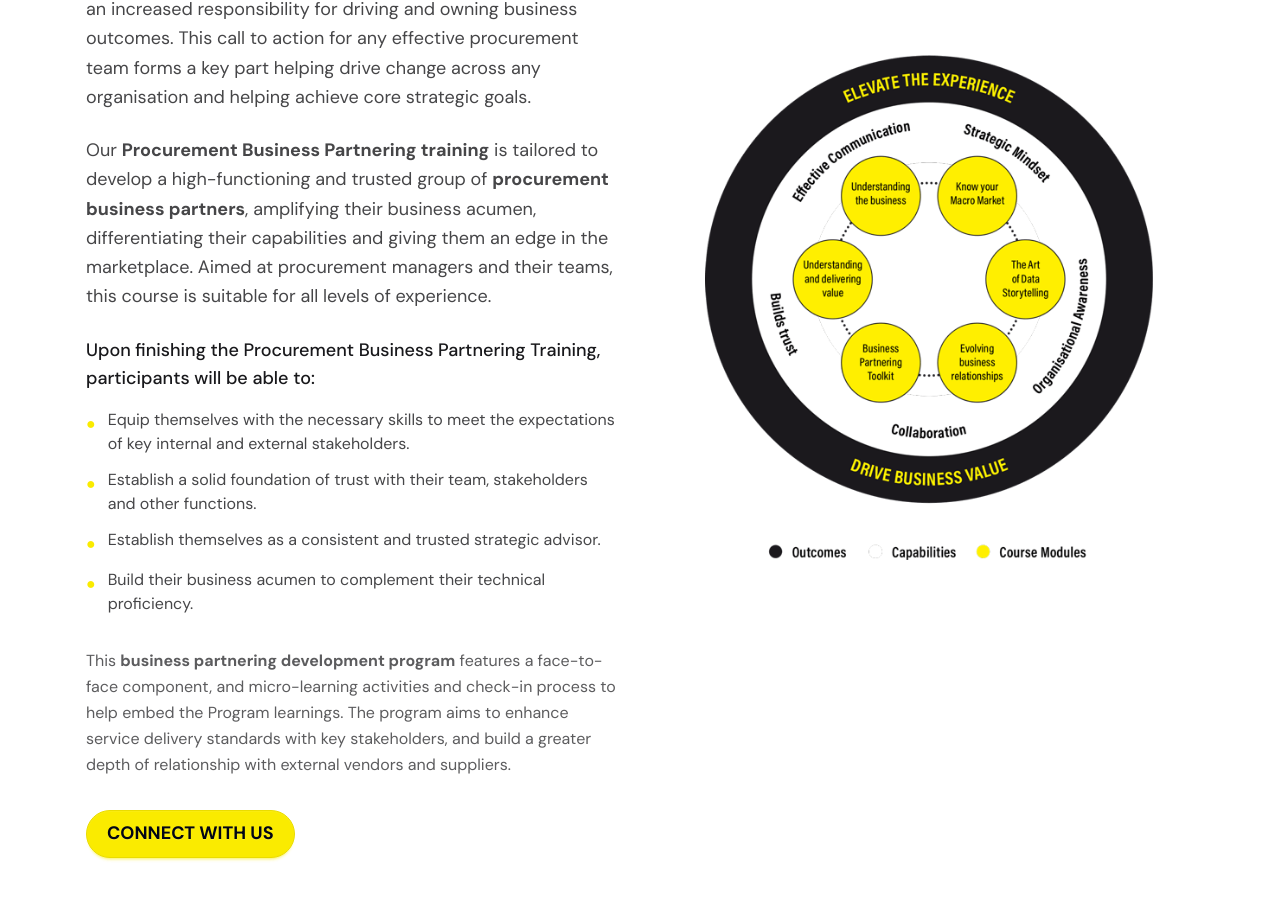
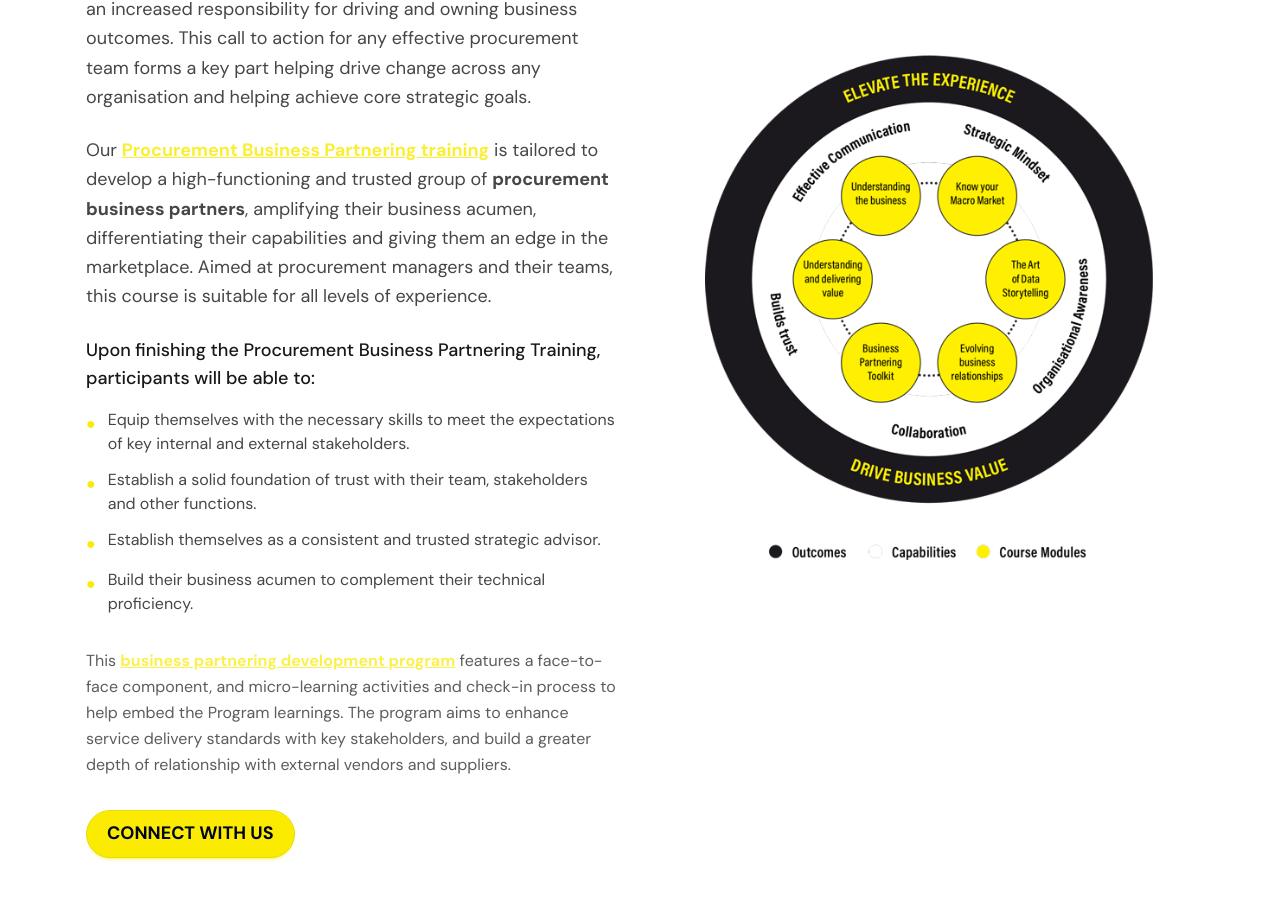
Before and after one commit to lsshawn/impactology-site, a SvelteKit app: page /procurement-business-partnering in a window 1280 px wide. Shown: the part 2492-3392 px from the top of the page. Built offline with nearby package versions, Linux system fonts and the light colour scheme; no server answers; a web font is replaced by a local one.

Commit message:
fix pages

```diff
--- a/src/routes/hr-business-partnering/+page.svelte
+++ b/src/routes/hr-business-partnering/+page.svelte
@@ -141,8 +141,8 @@
 				<div in:fly={{ x: -30, duration: 600 }}>
 					<p class="text-lg leading-relaxed mb-6 opacity-80">
 						Take the step towards building a high-performing and trusted HR team – amplify the
-						impact of your team and align your business partnering approach to business needs of your
-						key stakeholders – take your business partnering to the next level.
+						impact of your team and align your business partnering approach to business needs of
+						your key stakeholders – take your business partnering to the next level.
 					</p>
 					<p class="text-xl font-bold mb-6 opacity-90">
 						Experts in change. Builders of trust. Leaders in collaboration.
@@ -151,7 +151,9 @@
 						Enhancing your HR / People & Culture operations starts with trust: trust in each other
 						and in the team's capabilities. Consistently executing the basics of business partnering
 						is crucial. When you get these fundamentals right, building sustainable and proactive
-						relationships with stakeholders becomes easier.
+						relationships with stakeholders becomes easier. Just like in life, trust is earned
+						through consistency and respect. Focus on these essentials, and your team, like a
+						well-coached high performing team, will thrive.
 					</p>
 					<p class="text-lg leading-relaxed mb-6 opacity-80">
 						The HR / People & Culture Business Partnering Impact Program is designed to empower your
@@ -293,9 +295,9 @@
 					</p>
 					<p class="text-lg leading-relaxed mb-6 opacity-80">
 						Our HR/People & Culture Business Partnering IMPACT Program initiative is tailored to
-						develop a high-functioning and trusted group of HR/P&C business partners, building
-						their commercial acumen, differentiating their capabilities and giving them an edge in
-						the marketplace. Aimed at HR / People & Culture managers and their teams, this learning
+						develop a high-functioning and trusted group of HR/P&C business partners, building their
+						commercial acumen, differentiating their capabilities and giving them an edge in the
+						marketplace. Aimed at HR / People & Culture managers and their teams, this learning
 						program is suitable for all levels of experience.
 					</p>
 					<p class="text-lg font-medium mb-4">
@@ -305,8 +307,8 @@
 						<li class="flex items-start gap-3">
 							<span class="text-primary mt-1 shrink-0">●</span>
 							<span class="opacity-80"
-								>Equip themselves with the necessary skills to meet the expectations of key
-								internal and external stakeholders.</span
+								>Equip themselves with the necessary skills to meet the expectations of key internal
+								and external stakeholders.</span
 							>
 						</li>
 						<li class="flex items-start gap-3">
--- a/src/routes/leadership-development-for-bpos/+page.svelte
+++ b/src/routes/leadership-development-for-bpos/+page.svelte
@@ -44,7 +44,7 @@
 			title: 'KNOW YOUR BUSINESS',
 			subtitle: 'How BPO leaders can align with client and organisational goals',
 			description:
-				'BPO leaders who understand both their organisation and their clients\' businesses are better positioned to deliver value. This module covers the core elements of business models and how BPO leaders can use this knowledge to align services, drive better outcomes and support informed decision-making.'
+				"BPO leaders who understand both their organisation and their clients' businesses are better positioned to deliver value. This module covers the core elements of business models and how BPO leaders can use this knowledge to align services, drive better outcomes and support informed decision-making."
 		},
 		{
 			icon: '/bpip-icon02.webp',
@@ -58,7 +58,7 @@
 			title: 'KNOW YOUR ENVIRONMENT',
 			subtitle: 'Adapting to industry trends and client dynamics',
 			description:
-				'BPO leaders operate in dynamic environments shaped by technology, industry trends, and evolving client expectations. This module builds your capacity to scan and understand the macro environment, identify emerging trends, and adapt your team\'s approach to stay ahead of change and deliver consistent value.'
+				"BPO leaders operate in dynamic environments shaped by technology, industry trends, and evolving client expectations. This module builds your capacity to scan and understand the macro environment, identify emerging trends, and adapt your team's approach to stay ahead of change and deliver consistent value."
 		},
 		{
 			icon: '/bpip-icon04.webp',
@@ -79,7 +79,7 @@
 			title: 'KNOW THE VALUE YOU DELIVER',
 			subtitle: "Articulating and measuring your team's impact",
 			description:
-				"To demonstrate impact, BPO leaders need frameworks for measuring and communicating the value their teams create. This module shares practical approaches for assessing service value, understanding client priorities, and building a culture of accountability and continuous improvement within your BPO team."
+				'To demonstrate impact, BPO leaders need frameworks for measuring and communicating the value their teams create. This module shares practical approaches for assessing service value, understanding client priorities, and building a culture of accountability and continuous improvement within your BPO team.'
 		}
 	];
 
@@ -129,9 +129,6 @@
 			<h1 class="mb-6 text-5xl lg:text-6xl font-bold text-black">
 				Leadership Development for BPOS
 			</h1>
-			<p class="text-lg font-bold mb-8 text-black max-w-lg">
-				Builders of trust. Champions of seamless service delivery.
-			</p>
 			<a href="#register-interest" class="btn btn-secondary btn-lg uppercase font-bold mb-6">
 				BOOK YOUR FREE 60-MINUTE STRATEGY SESSION
 			</a>
@@ -174,27 +171,38 @@
 						<ul class="space-y-3 mb-8">
 							<li class="flex items-start gap-3">
 								<span class="text-primary mt-1 shrink-0">●</span>
-								<span class="opacity-80">Enhance communication and collaboration across teams and clients</span>
+								<span class="opacity-80"
+									>Enhance communication and collaboration across teams and clients</span
+								>
 							</li>
 							<li class="flex items-start gap-3">
 								<span class="text-primary mt-1 shrink-0">●</span>
-								<span class="opacity-80">Build trust through consistency and reliable service delivery</span>
+								<span class="opacity-80"
+									>Build trust through consistency and reliable service delivery</span
+								>
 							</li>
 							<li class="flex items-start gap-3">
 								<span class="text-primary mt-1 shrink-0">●</span>
-								<span class="opacity-80">Develop a cohesive team culture focused on client success</span>
+								<span class="opacity-80"
+									>Develop a cohesive team culture focused on client success</span
+								>
 							</li>
 							<li class="flex items-start gap-3">
 								<span class="text-primary mt-1 shrink-0">●</span>
-								<span class="opacity-80">Strengthen strategic alignment with client and organisational goals</span>
+								<span class="opacity-80"
+									>Strengthen strategic alignment with client and organisational goals</span
+								>
 							</li>
 							<li class="flex items-start gap-3">
 								<span class="text-primary mt-1 shrink-0">●</span>
-								<span class="opacity-80">Overcome obstacles with empathy and effective reframing techniques</span>
+								<span class="opacity-80"
+									>Overcome obstacles with empathy and effective reframing techniques</span
+								>
 							</li>
 							<li class="flex items-start gap-3">
 								<span class="text-primary mt-1 shrink-0">●</span>
-								<span class="opacity-80">Foster creativity and proactivity in service delivery</span>
+								<span class="opacity-80">Foster creativity and proactivity in service delivery</span
+								>
 							</li>
 						</ul>
 					</div>
--- a/src/routes/procurement-business-partnering/+page.svelte
+++ b/src/routes/procurement-business-partnering/+page.svelte
@@ -216,11 +216,12 @@
 						and helping achieve core strategic goals.
 					</p>
 					<p class="text-lg leading-relaxed mb-6 opacity-80">
-						Our <strong>Procurement Business Partnering training</strong> is tailored to develop a
-						high-functioning and trusted group of <strong>procurement business partners</strong>,
-						amplifying their business acumen, differentiating their capabilities and giving them an
-						edge in the marketplace. Aimed at procurement managers and their teams, this course is
-						suitable for all levels of experience.
+						Our <a href="/programs" class="text-primary underline"><strong>Procurement Business Partnering training</strong></a> is
+						tailored to develop a high-functioning and trusted group of
+						<strong>procurement business partners</strong>, amplifying their business acumen,
+						differentiating their capabilities and giving them an edge in the marketplace. Aimed at
+						procurement managers and their teams, this course is suitable for all levels of
+						experience.
 					</p>
 					<p class="text-lg font-medium mb-4">
 						Upon finishing the Procurement Business Partnering Training, participants will be able
@@ -255,7 +256,7 @@
 						</li>
 					</ul>
 					<p class="text-base leading-relaxed opacity-70 mb-8">
-						This <strong><a href="/programs">business partnering development program</a></strong> features
+						This <strong><a href="/programs" class="text-primary underline">business partnering development program</a></strong> features
 						a face-to-face component, and micro-learning activities and check-in process to help embed
 						the Program learnings. The program aims to enhance service delivery standards with key stakeholders,
 						and build a greater depth of relationship with external vendors and suppliers.
```
